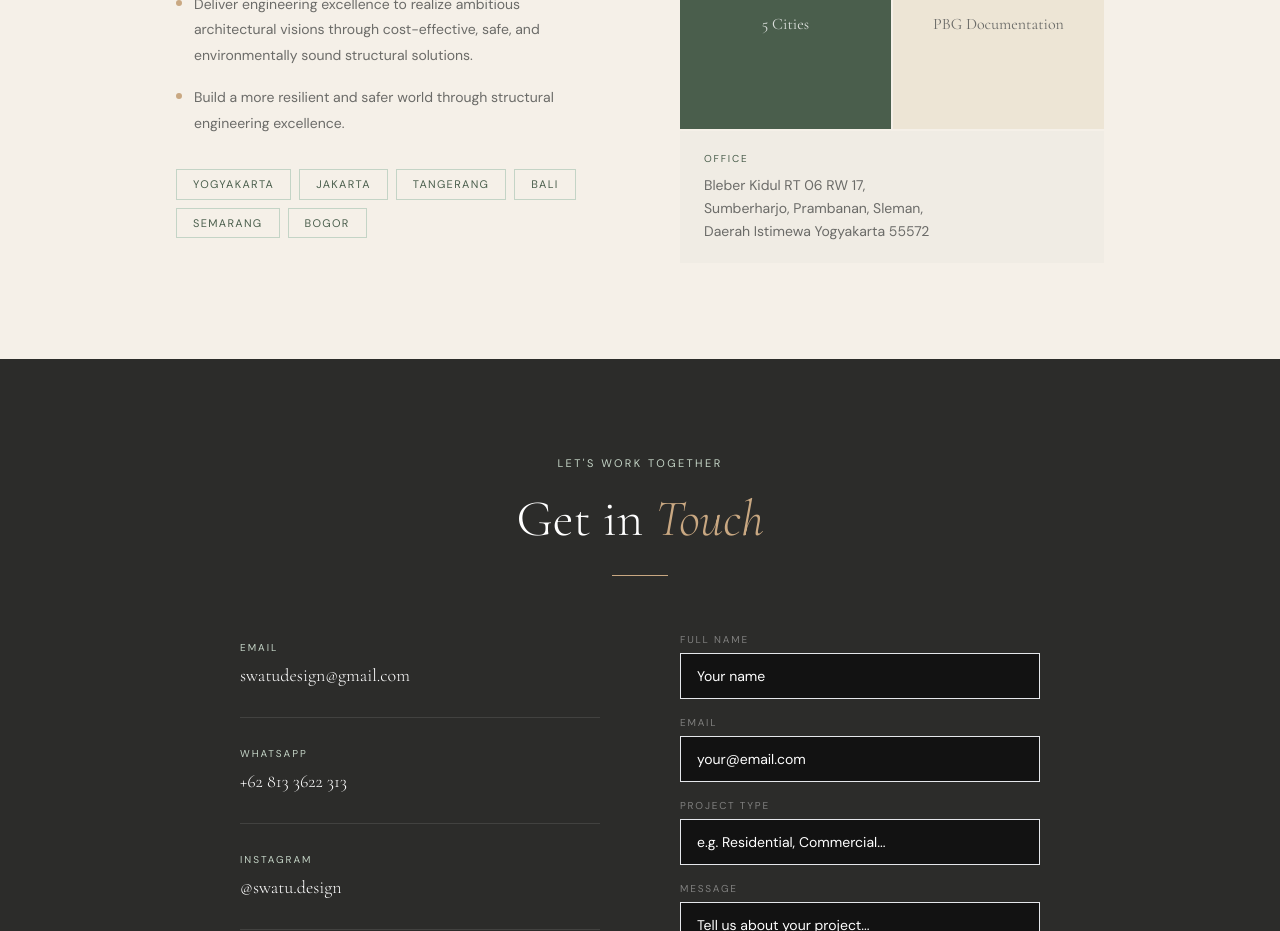
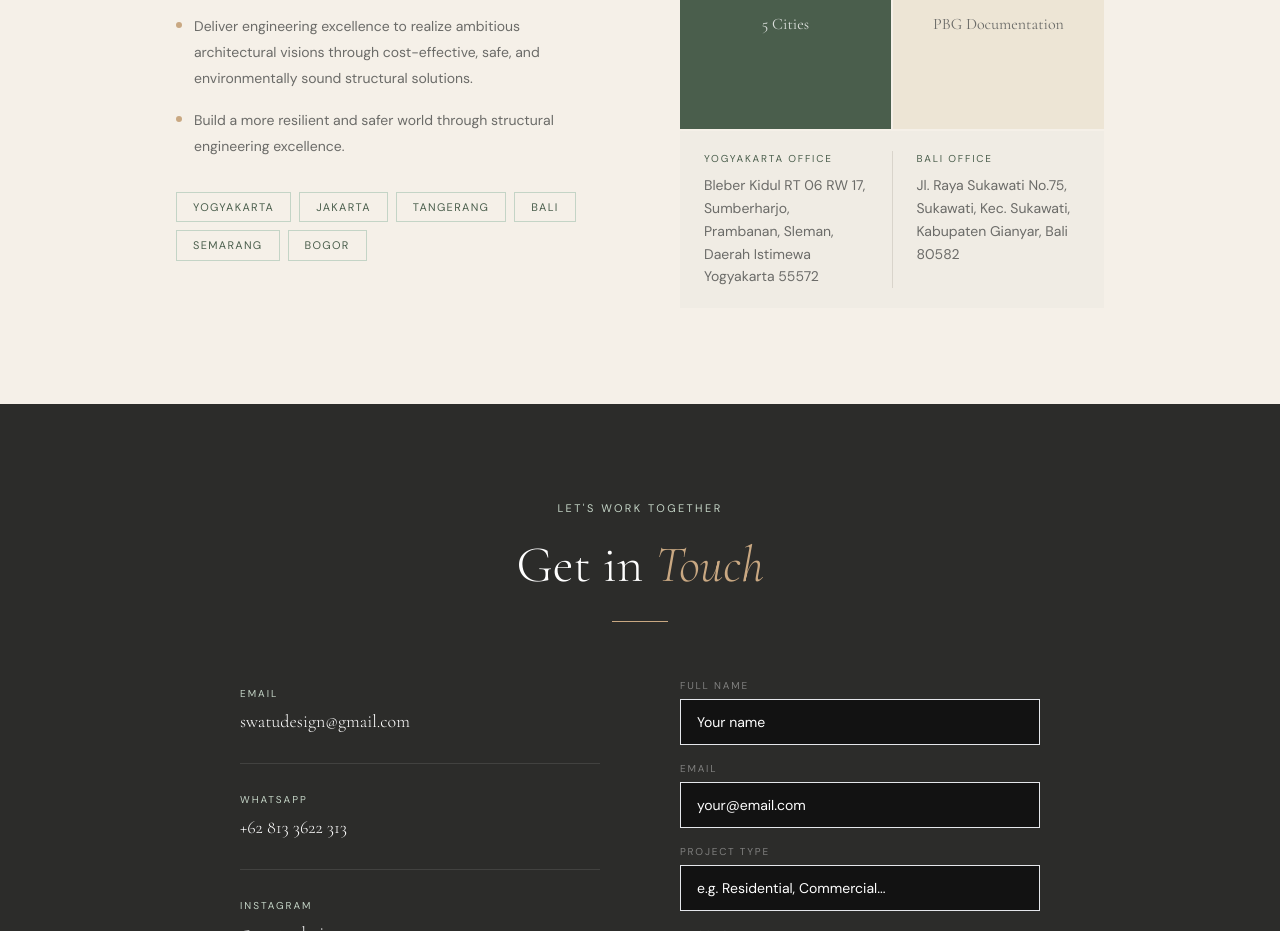
Before and after one commit to stefanuspet/swatu-web, a Next.js app: page / in a window 1280 px wide. Shown: the part 2760-3691 px from the top of the page. Built offline with nearby package versions, Linux system fonts and the light colour scheme; no server answers; the database is empty.

Commit message:
update address on card

```diff
--- a/components/About.tsx
+++ b/components/About.tsx
@@ -92,11 +92,11 @@ export default function About() {
           </div>
 
           {/* Address */}
-          <div className="mt-0.5 bg-[#f0ece4] px-5 md:px-6 py-4 md:py-5">
+          <div className="mt-0.5 bg-[#f0ece4] px-5 md:px-6 py-4 md:py-5 flex gap-6 flex-wrap">
+            <div className="flex-1 min-w-[160px]">
               <p className="text-[10px] tracking-[0.18em] uppercase text-sage-dark mb-2 font-sans">
-              Office
+                Yogyakarta Office
               </p>
-
               <p className="text-sm leading-relaxed text-[#6b6b68] font-sans">
                 Bleber Kidul RT 06 RW 17,
                 <br />
@@ -105,6 +105,20 @@ export default function About() {
                 Daerah Istimewa Yogyakarta 55572
               </p>
             </div>
+            <div className="w-px bg-[#d9d4cb] self-stretch" />
+            <div className="flex-1 min-w-[160px]">
+              <p className="text-[10px] tracking-[0.18em] uppercase text-sage-dark mb-2 font-sans">
+                Bali Office
+              </p>
+              <p className="text-sm leading-relaxed text-[#6b6b68] font-sans">
+                Jl. Raya Sukawati No.75,
+                <br />
+                Sukawati, Kec. Sukawati,
+                <br />
+                Kabupaten Gianyar, Bali 80582
+              </p>
+            </div>
+          </div>
         </div>
       </div>
     </section>
```
Lines whose indentation alone changed are shown as unchanged.
